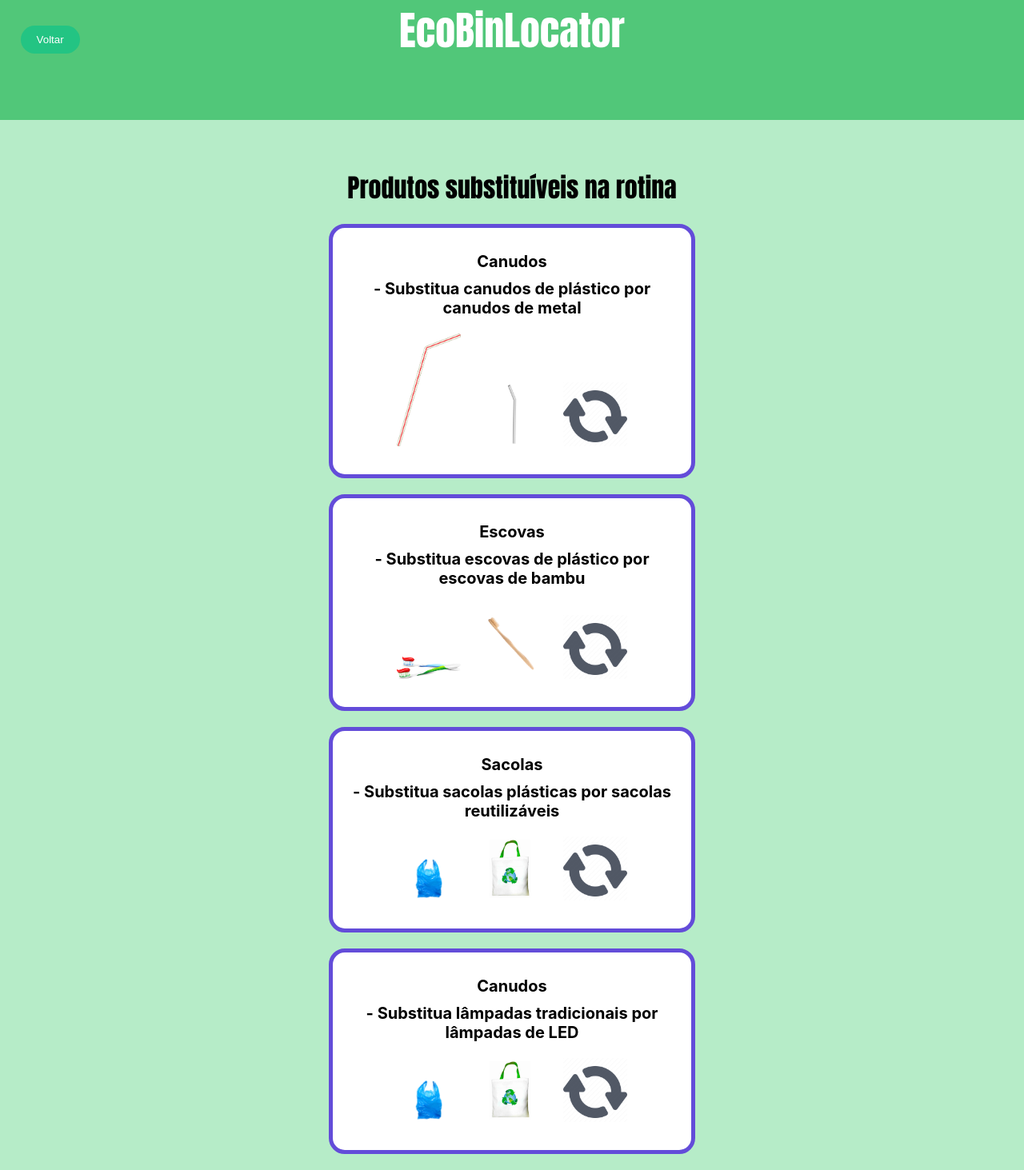
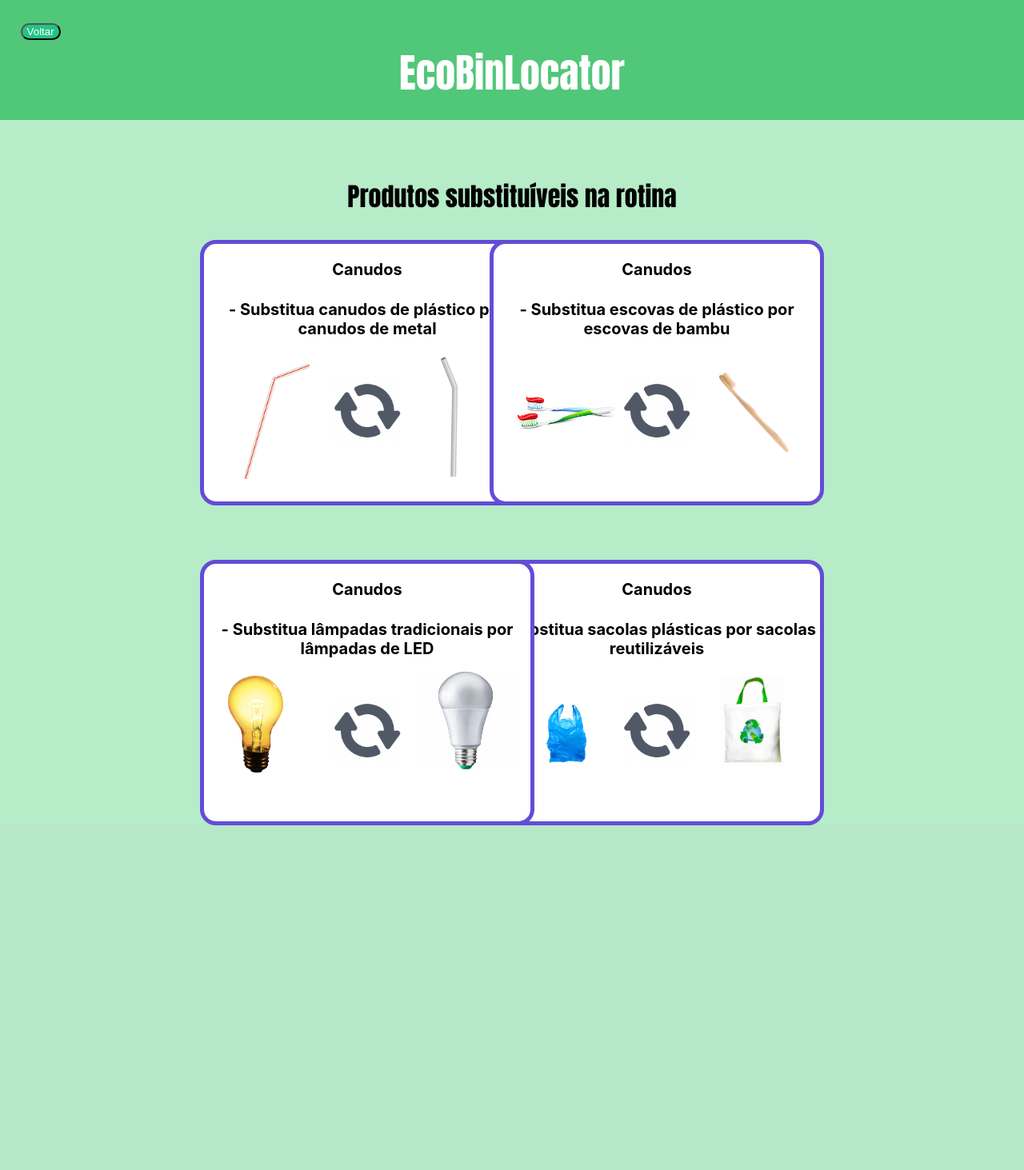
Before and after one commit to Henriquelbqg/EcoBinLocator, a Django app: page /produtos/ in a window 1280 px wide. Shown: the whole page at 80% size. After the commit the page ends 1032 px from the top, so only its background shows below. Run offline with Django 4.2, Linux system fonts and the light colour scheme; parts of the project's set-up code (start-up, migrations or seed data) failed here and were passed over.

Commit message:
update templates

```diff
--- a/Projeto_EcoBinLocator/app_EcoBinLocator/templates/produtos.html
+++ b/Projeto_EcoBinLocator/app_EcoBinLocator/templates/produtos.html
@@ -4,119 +4,111 @@
     {% load static %}
     <meta charset="UTF-8">
     <meta name="viewport" content="width=device-width, initial-scale=1.0">
+    <link rel="stylesheet" href="home.css">
     <title>Denúncia</title>
     <style>
-        body {
+        body{
     margin: 0;
     padding: 0;
     background-color: #b6ecc8;
-            font-family: 'Lalezar', 'Impact', 'Haettenschweiler', 'Arial Narrow Bold', sans-serif;
-            text-align: center;
-            padding-top: 150px; /* espaço para o cabeçalho */
+    display: flex;
+    flex-direction: column;
+    align-items: center;
+    min-height: 100vh;
+    font-family: Lalezar, Impact, Haettenschweiler, 'Arial Narrow Bold', sans-serif;
 }
 header {
     width: 100%;
     background-color: #51c779;
+    text-align: center;/* Increase the padding to increase the header height */
     font-size: 50px;
     color: white;
     height: 150px;
-            position: fixed;
-            top: 0;
-            left: 0;
-            z-index: 10;
+    position: absolute;
+    top: 0px;
 }
-        #p1 {
+
+#p1{
     font-size: 50px;
     color: white;
-            position: fixed;
-            left: 50%;
-            top: 5%;
-            transform: translate(-50%, -50%);
-            z-index: 5;
 }
-        h1 {
-            margin-top: 60px; /* ajustar conforme necessário */
+/* Add margin to the body content to avoid overlap with the fixed header */
+body {
+    margin-top: 90px; /* Adjust as needed based on your header height */
 }
-        .info-box {
-            width: 90%;
-            max-width: 408px;
-            margin: 20px auto;
-            padding: 20px;
+
+#div{
+
+    width: 408px;
+    height: 322px;
+    flex-shrink: 0;
     border-radius: 20px;
     border: 5px solid #634CD9;
     background: #FFF;
-            position: relative;
+    position: absolute;
 }
-        .info-box p {
+
+#p2{
     font-family: 'Inter', sans-serif;
     font-size: 20px;
+    font-style: normal;
     font-weight: 700;
-            margin: 10px 0;
-            text-align: center;
+    line-height: normal;
+    position: absolute;
+
 }
-        .info-box img {
-            width: 80px; /* ajustar conforme necessário */
-            margin: 10px;
-        }
-        .button-container {
-            position: fixed;
-            z-index: 100;
-            left: 2%;
-            top: 4%;
-        }
-        .button-container button {
-            background-color: #23c483;
-            border-radius: 45px;
-            color: #fff;
-            padding: 10px 20px;
-            border: none;
-            cursor: pointer;
-        }
+
     </style>
 </head>
 <body>
-    <header>EcoBinLocator</header>
-    <p id="p1">EcoBinLocator</p>
-    <div class="button-container">
+    <header></header>
+    <div style="position: fixed; z-index: 100; left: 2%; top: 4%;">
         <form action="{% url 'home' %}">
-            <button>Voltar</button>
+            <button style="background-color: #23c483;
+            border-radius: 45px;
+            color: #fff;
+            transform: translateY(-7px);">Voltar</button>
         </form>
     </div>
-    <h1>Produtos substituíveis na rotina</h1>
+    <p id="p1" style="position: absolute; left: 405; transform: translateX(-50%); top: 5%; transform: translateY(-50%);">EcoBinLocator</p>
+    <h1 style="position: absolute; top: 200px; left: 50%; transform: translateX(-50%);">Produtos substituíveis na rotina</h1>
 
-    <!-- Primeiro quadrado -->
-    <div class="info-box">
-        <p>Canudos</p>
-        <p>- Substitua canudos de plástico por canudos de metal</p>
-        <img src="{% static 'canudo.png' %}" alt="Canudo de plástico">
-        <img src="{% static 'canudo_metal.png' %}" alt="Canudo de metal">
-        <img src="{% static 'reverse.png' %}" alt="Ícone de troca">
+    <div id="div" style="top: 300px; left: 250px;">
+        <p id="p2" style="left: 50%; transform: translateX(-50%);">Canudos</p>
+        <p id="p2" style=" top: 50px; left: 50%; transform: translateX(-50%); width: 400px; text-align: center;"> - Substitua canudos de plástico por canudos de metal</p>
+        <img src="{% static 'canudo.png' %}" alt="" style="width: 20%; position: absolute; top: 150px; left: 50px;">
+        <img src="{% static 'canudo_metal.png' %}" alt="" style="width: 40%; position: absolute; top: 135px; right: 20px;">
+        <img src="{% static 'reverse.png' %}" alt="" style="width: 20%; position: absolute; top: 165px; left: 50%; transform: translateX(-50%); ">
     </div>
 
-    <!-- Segundo quadrado -->
-    <div class="info-box">
-        <p>Escovas</p>
-        <p>- Substitua escovas de plástico por escovas de bambu</p>
-        <img src="{% static 'escova.png' %}" alt="Escova de plástico">
-        <img src="{% static 'escovabambu.webp' %}" alt="Escova de bambu">
-        <img src="{% static 'reverse.png' %}" alt="Ícone de troca">
+
+    <div id="div" style="top: 300px; right: 250px;">
+        <p id="p2" style="left: 50%; transform: translateX(-50%);">Canudos</p>
+        <p id="p2" style=" top: 50px; left: 50%; transform: translateX(-50%); width: 400px; text-align: center;"> - Substitua escovas de plástico por escovas de bambu</p>
+        <img src="{% static 'escova.png' %}" alt="" style="width: 30%; position: absolute; top: 190px; left: 30px;">
+        <img src="{% static 'escovabambu.webp' %}" alt="" style="width: 30%; position: absolute; top: 135px; right: 20px;">
+        <img src="{% static 'reverse.png' %}" alt="" style="width: 20%; position: absolute; top: 165px; left: 50%; transform: translateX(-50%); ">
     </div>
 
-    <!-- Terceiro quadrado -->
-    <div class="info-box">
-        <p>Sacolas</p>
-        <p>- Substitua sacolas plásticas por sacolas reutilizáveis</p>
-        <img src="{% static 'sacola.png' %}" alt="Sacola plástica">
-        <img src="{% static 'sacola2.png' %}" alt="Sacola reutilizável">
-        <img src="{% static 'reverse.png' %}" alt="Ícone de troca">
+
+    <div id="div" style="top: 700px; right: 250px;">
+        <p id="p2" style="left: 50%; transform: translateX(-50%);">Canudos</p>
+        <p id="p2" style=" top: 50px; left: 50%; transform: translateX(-50%); width: 400px; text-align: center;"> - Substitua sacolas plásticas por sacolas reutilizáveis</p>
+        <img src="{% static 'sacola.png' %}" alt="" style="width: 30%; position: absolute; top: 170px; left: 30px;">
+        <img src="{% static 'sacola2.png' %}" alt="" style="width: 30%; position: absolute; top: 135px; right: 20px;">
+        <img src="{% static 'reverse.png' %}" alt="" style="width: 20%; position: absolute; top: 165px; left: 50%; transform: translateX(-50%); ">
     </div>
 
-    <div class="info-box">
-        <p>Canudos</p>
-        <p> - Substitua lâmpadas tradicionais por lâmpadas de LED</p>
-        <img src="{% static 'sacola.png' %}" alt="">
-        <img src="{% static 'sacola2.png' %}" alt="">
-        <img src="{% static 'reverse.png' %}" alt="">
+
+    <div id="div" style="top: 700px; left: 250px;">
+        <p id="p2" style="left: 50%; transform: translateX(-50%);">Canudos</p>
+        <p id="p2" style=" top: 50px; left: 50%; transform: translateX(-50%); width: 400px; text-align: center;"> - Substitua lâmpadas tradicionais por lâmpadas de LED</p>
+        <img src="{% static 'lampada.png' %}" alt="" style="width: 17%; position: absolute; top: 140px; left: 30px;">
+        <img src="{% static 'led.jpg' %}" alt="" style="width: 30%; position: absolute; top: 135px; right: 20px;">
+        <img src="{% static 'reverse.png' %}" alt="" style="width: 20%; position: absolute; top: 165px; left: 50%; transform: translateX(-50%); ">
     </div>
+
+
+
 </body>
 </html>
```
Also changed, not shown: Projeto_EcoBinLocator/db.sqlite3, Projeto_EcoBinLocator/media/denuncia_object_None-led.jpg (added), Projeto_EcoBinLocator/media/led.jpg (added). Lines whose indentation alone changed are shown as unchanged.
